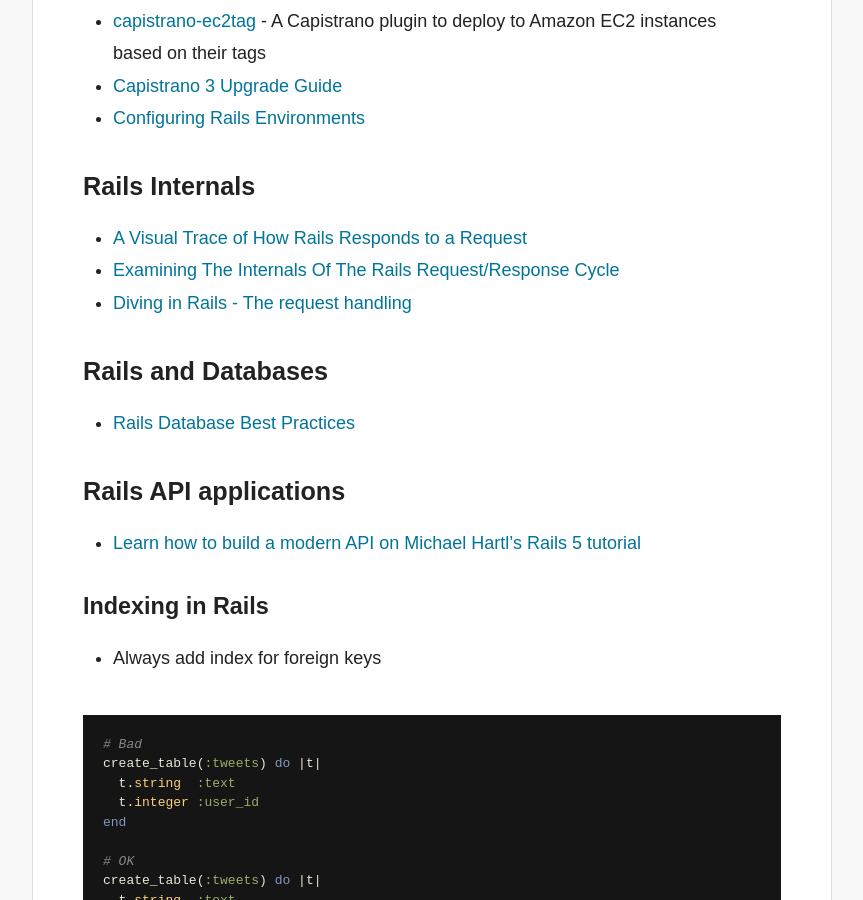
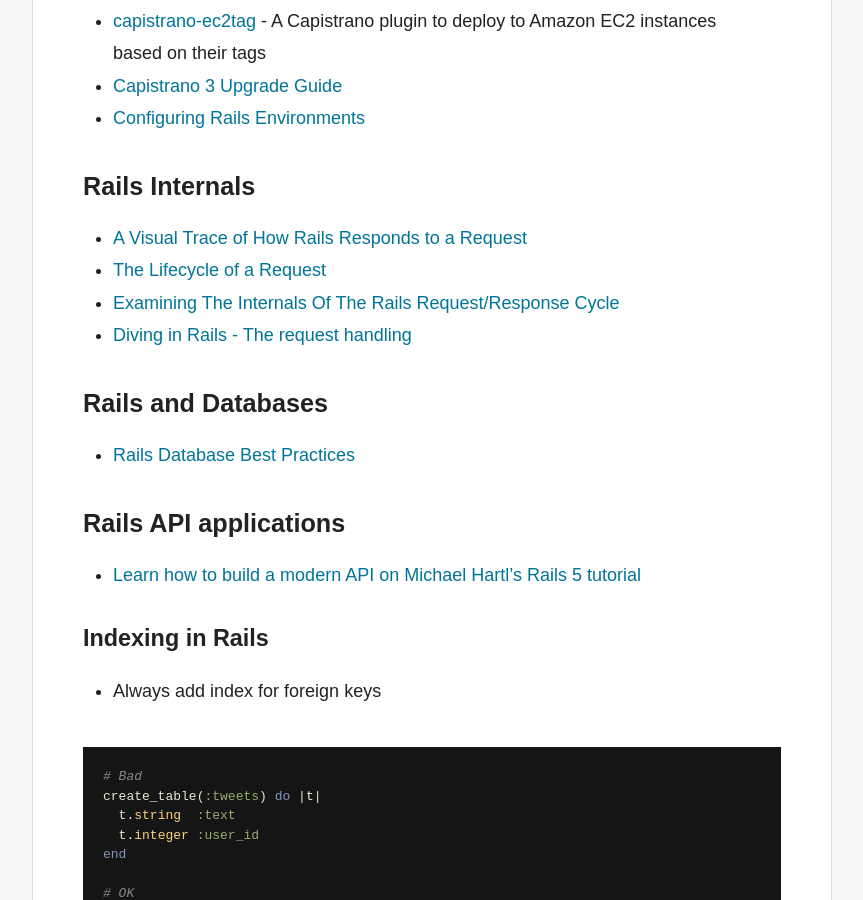
Before and after one commit to nithinbekal/nithinbekal.github.io, a Jekyll site: the page built from notes/rails.md, in a window 1280 px wide and 900 px high, scrolled down 1047 px. Shown: the whole window, without its empty margins (208-1071 px from the left). Built offline with Jekyll 4.4.1, drawn with Linux system fonts in a browser that asks for light colours.

Commit message:
Add rails bookmark

```diff
--- a/notes/rails.md
+++ b/notes/rails.md
@@ -38,6 +38,7 @@
 ### Rails Internals
 
 - [A Visual Trace of How Rails Responds to a Request](https://rails-trace.chriszetter.com/)
+- [The Lifecycle of a Request](https://blog.skylight.io/the-lifecycle-of-a-request/)
 - [Examining The Internals Of The Rails Request/Response Cycle](http://www.rubypigeon.com/posts/examining-internals-of-rails-request-response-cycle/)
 - [Diving in Rails - The request handling](http://blog.siami.fr/diving-in-rails-the-request-handling)
 
```
